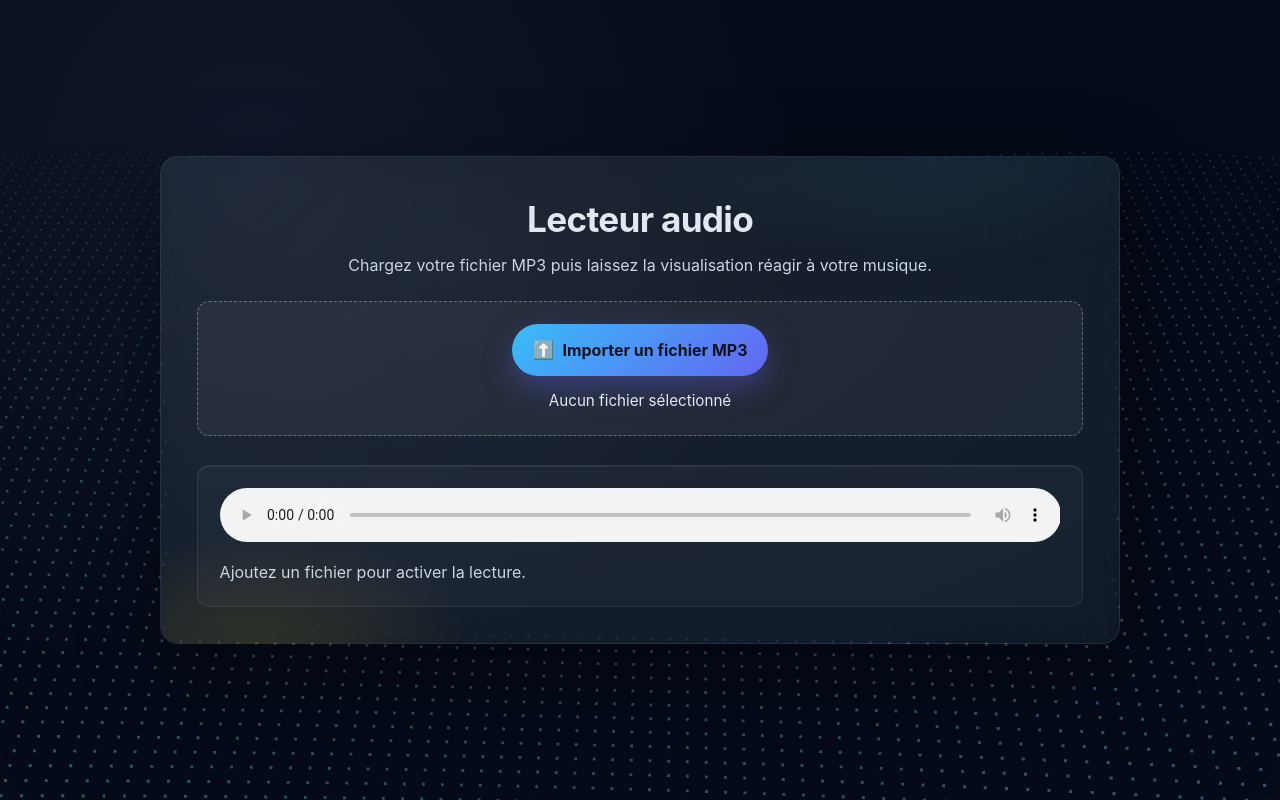
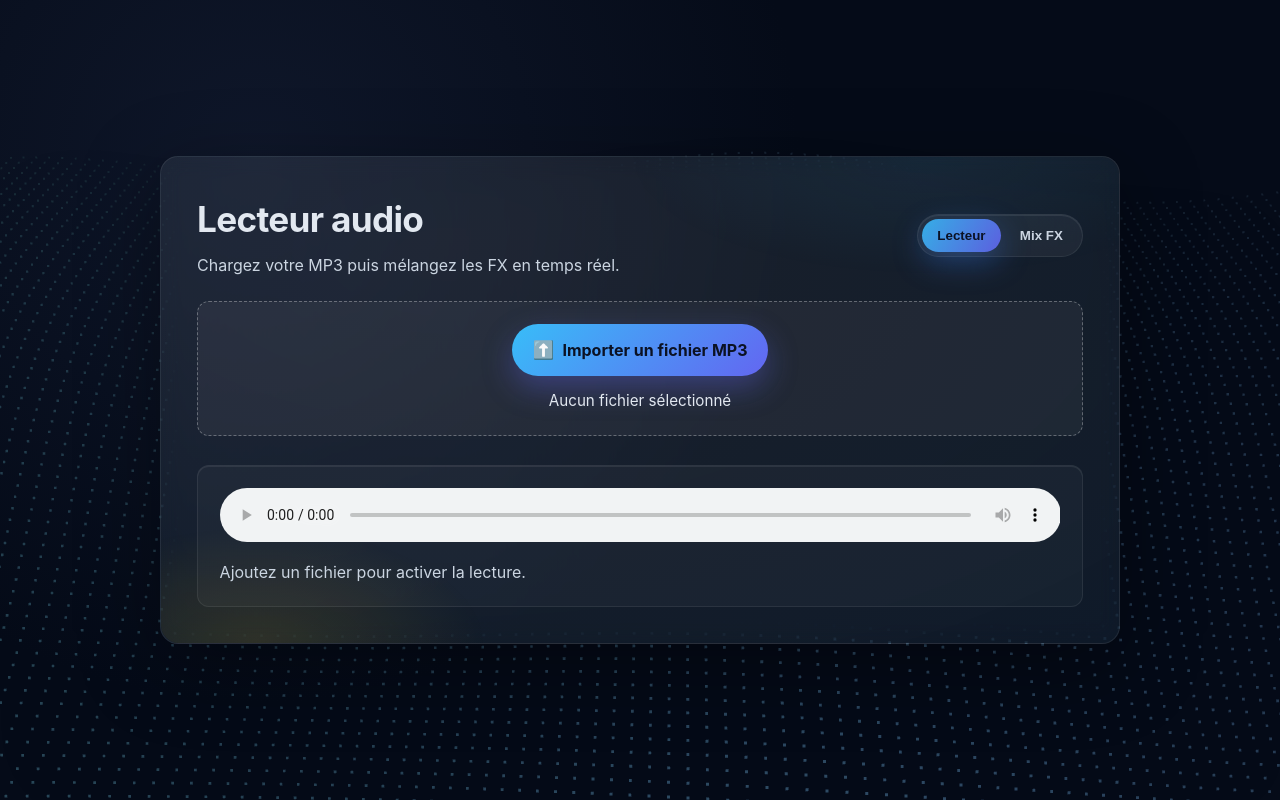
Before and after one commit to pierkiroule/mobi, a React (Vite) app: page / in a window 1280 px wide. Built offline with nearby package versions, Linux system fonts and the light colour scheme.

Commit message:
Add mixer controls for audio-reactive FX

```diff
--- a/src/App.css
+++ b/src/App.css
@@ -66,8 +66,11 @@ body {
 }
 
 .card__header {
-  text-align: center;
   margin-bottom: 1.5rem;
+  display: flex;
+  align-items: center;
+  justify-content: space-between;
+  gap: 1rem;
 }
 
 .card__header h1 {
@@ -125,6 +128,71 @@ body {
   font-size: 0.95rem;
 }
 
+.mode-toggle {
+  display: inline-flex;
+  align-items: center;
+  gap: 0.25rem;
+  padding: 0.25rem;
+  background: rgba(255, 255, 255, 0.05);
+  border-radius: 999px;
+  border: 1px solid rgba(255, 255, 255, 0.07);
+  box-shadow: inset 0 1px 0 rgba(255, 255, 255, 0.08);
+}
+
+.mode-toggle__button {
+  border: none;
+  background: transparent;
+  color: #cbd5e1;
+  padding: 0.55rem 0.95rem;
+  border-radius: 999px;
+  font-weight: 700;
+  cursor: pointer;
+  transition: all 150ms ease;
+}
+
+.mode-toggle__button:hover {
+  color: #e2e8f0;
+  background: rgba(255, 255, 255, 0.04);
+}
+
+.mode-toggle__button.is-active {
+  background: linear-gradient(120deg, rgba(56, 189, 248, 0.9), rgba(99, 102, 241, 0.9));
+  color: #0b1224;
+  box-shadow: 0 10px 30px rgba(59, 130, 246, 0.35);
+}
+
+.mixer {
+  margin-top: 1.65rem;
+  display: grid;
+  grid-template-columns: repeat(auto-fit, minmax(240px, 1fr));
+  gap: 1.1rem;
+}
+
+.slider {
+  padding: 1rem 1.2rem;
+  background: rgba(255, 255, 255, 0.03);
+  border-radius: 12px;
+  border: 1px solid rgba(255, 255, 255, 0.08);
+  box-shadow: inset 0 1px 0 rgba(255, 255, 255, 0.08);
+}
+
+.slider__label {
+  font-weight: 700;
+  color: #f8fafc;
+  margin-bottom: 0.4rem;
+}
+
+.slider input[type='range'] {
+  width: 100%;
+  accent-color: #38bdf8;
+}
+
+.slider__hint {
+  margin-top: 0.5rem;
+  color: #cbd5e1;
+  font-size: 0.9rem;
+}
+
 .player {
   margin-top: 1.85rem;
   padding: 1.35rem;
@@ -156,4 +224,9 @@ body {
   .card__header h1 {
     font-size: 1.8rem;
   }
+
+  .card__header {
+    flex-direction: column;
+    align-items: flex-start;
+  }
 }
--- a/src/App.jsx
+++ b/src/App.jsx
@@ -6,6 +6,12 @@ function App() {
   const [audioSrc, setAudioSrc] = useState('')
   const [fileName, setFileName] = useState('')
   const [objectUrl, setObjectUrl] = useState('')
+  const [isMixerMode, setIsMixerMode] = useState(false)
+  const [fxControls, setFxControls] = useState({
+    warp: 1.1,
+    pulse: 1.1,
+    colorShift: 0.55,
+  })
   const audioRef = useRef(null)
 
   useEffect(() => {
@@ -36,14 +42,37 @@ function App() {
     })
   }
 
+  const updateSlider = (key) => (event) => {
+    const value = parseFloat(event.target.value)
+    setFxControls((prev) => ({ ...prev, [key]: value }))
+  }
+
   return (
     <main className="app">
-      <Visualizer audioElement={audioRef} audioSrc={audioSrc} />
+      <Visualizer audioElement={audioRef} audioSrc={audioSrc} fxControls={fxControls} />
 
       <div className="card">
         <header className="card__header">
+          <div>
             <h1>Lecteur audio</h1>
-          <p>Chargez votre fichier MP3 puis laissez la visualisation réagir à votre musique.</p>
+            <p>Chargez votre MP3 puis mélangez les FX en temps réel.</p>
+          </div>
+          <div className="mode-toggle" role="group" aria-label="Mode d'affichage">
+            <button
+              type="button"
+              className={!isMixerMode ? 'mode-toggle__button is-active' : 'mode-toggle__button'}
+              onClick={() => setIsMixerMode(false)}
+            >
+              Lecteur
+            </button>
+            <button
+              type="button"
+              className={isMixerMode ? 'mode-toggle__button is-active' : 'mode-toggle__button'}
+              onClick={() => setIsMixerMode(true)}
+            >
+              Mix FX
+            </button>
+          </div>
         </header>
 
         <div className="upload">
@@ -62,6 +91,46 @@ function App() {
           </p>
         </div>
 
+        {isMixerMode ? (
+          <div className="mixer" aria-label="Réglages des FX audioreactifs">
+            <div className="slider">
+              <div className="slider__label">Déformation organique</div>
+              <input
+                type="range"
+                min={0.6}
+                max={1.8}
+                step={0.02}
+                value={fxControls.warp}
+                onChange={updateSlider('warp')}
+              />
+              <div className="slider__hint">Amplifie le tissage spatial des particules.</div>
+            </div>
+            <div className="slider">
+              <div className="slider__label">Impulsion réactive</div>
+              <input
+                type="range"
+                min={0.4}
+                max={1.9}
+                step={0.02}
+                value={fxControls.pulse}
+                onChange={updateSlider('pulse')}
+              />
+              <div className="slider__hint">Exagère l'impact audio sur les vagues.</div>
+            </div>
+            <div className="slider">
+              <div className="slider__label">Virage chromatique</div>
+              <input
+                type="range"
+                min={0}
+                max={1}
+                step={0.01}
+                value={fxControls.colorShift}
+                onChange={updateSlider('colorShift')}
+              />
+              <div className="slider__hint">Glisse de l'ambre chaud vers les bleus polaires.</div>
+            </div>
+          </div>
+        ) : (
           <div className="player">
             <audio
               controls
@@ -74,6 +143,7 @@ function App() {
             </audio>
             {!audioSrc && <p className="player__placeholder">Ajoutez un fichier pour activer la lecture.</p>}
           </div>
+        )}
       </div>
     </main>
   )
--- a/src/Visualizer.jsx
+++ b/src/Visualizer.jsx
@@ -74,12 +74,17 @@ const createAnalyser = (audioElement) => {
   }
 }
 
-const Visualizer = ({ audioElement, audioSrc }) => {
+const Visualizer = ({ audioElement, audioSrc, fxControls }) => {
   const containerRef = useRef(null)
   const rendererRef = useRef(null)
   const frameRef = useRef(0)
   const analyserRef = useRef(null)
   const basePositionsRef = useRef(null)
+  const controlsRef = useRef({ warp: 1.1, pulse: 1.1, colorShift: 0.55 })
+
+  useEffect(() => {
+    controlsRef.current = fxControls
+  }, [fxControls])
 
   useEffect(() => {
     const container = containerRef.current
@@ -132,13 +137,14 @@ const Visualizer = ({ audioElement, audioSrc }) => {
     const animate = () => {
       frameRef.current = requestAnimationFrame(animate)
       const elapsed = clock.getElapsedTime()
+      const controls = controlsRef.current || { warp: 1.1, pulse: 1.1, colorShift: 0.55 }
 
       const analyserData = analyserRef.current
       if (analyserData) {
         analyserData.analyser.getByteFrequencyData(analyserData.dataArray)
         const sum = analyserData.dataArray.reduce((acc, value) => acc + value, 0)
         const energy = sum / analyserData.dataArray.length / 255
-        reactiveLevel = lerp(reactiveLevel, energy * 1.4, 0.08)
+        reactiveLevel = lerp(reactiveLevel, energy * (0.8 + controls.pulse * 0.7), 0.08)
       } else {
         reactiveLevel = lerp(reactiveLevel, 0, 0.05)
       }
@@ -146,25 +152,31 @@ const Visualizer = ({ audioElement, audioSrc }) => {
       const posArray = geometry.getAttribute('position').array
       const colorArray = geometry.getAttribute('color').array
       const basePositions = basePositionsRef.current
-      const sway = Math.sin(elapsed * 0.35) * 0.3
+      const warp = 0.6 + controls.warp * 0.7
+      const pulseIntensity = 0.45 + controls.pulse * 0.55
+      const colorBias = (controls.colorShift - 0.5) * 0.6
+      const sway = Math.sin(elapsed * 0.35 * warp) * 0.32
 
       for (let i = 0; i < posArray.length; i += 3) {
         const baseX = basePositions[i]
         const baseY = basePositions[i + 1]
 
         const ribbon =
-          Math.sin(baseX * 0.65 + elapsed * 0.9) * 0.18 +
-          Math.cos(baseY * 0.75 - elapsed * 1.1) * 0.14
-        const pulse = Math.sin((baseX + baseY) * 0.9 + elapsed * 2.2) * reactiveLevel * 0.9
-        const depth = ribbon + pulse + sway * 0.4
+          Math.sin(baseX * 0.65 * warp + elapsed * (0.7 + warp * 0.4)) * 0.2 * warp +
+          Math.cos(baseY * 0.75 * warp - elapsed * (0.8 + warp * 0.35)) * 0.16 * warp
+        const pulse = Math.sin((baseX + baseY) * 1.1 + elapsed * 2.4) * reactiveLevel * pulseIntensity
+        const depth = ribbon + pulse + sway * 0.45
 
-        posArray[i] = baseX * (1.0 + reactiveLevel * 0.15)
-        posArray[i + 1] = baseY * 0.96 + Math.sin(elapsed * 0.3 + baseX * 0.4) * 0.06
+        posArray[i] = baseX * (1.0 + reactiveLevel * 0.18 * warp)
+        posArray[i + 1] =
+          baseY * 0.94 + Math.sin(elapsed * 0.3 * warp + baseX * 0.45) * (0.05 + warp * 0.015)
         posArray[i + 2] = depth
 
         const altitude = THREE.MathUtils.clamp((depth + 1.4) / 3, 0, 1)
-        const warmth = 0.55 + reactiveLevel * 0.35 + Math.sin(elapsed * 0.12 + baseX * 0.1) * 0.05
-        color.setHSL(warmth, 0.65, 0.36 + altitude * 0.25)
+        const warmthBase = 0.52 + colorBias
+        const warmth =
+          warmthBase + reactiveLevel * (0.3 + controls.pulse * 0.2) + Math.sin(elapsed * 0.12 + baseX * 0.1) * 0.06
+        color.setHSL(THREE.MathUtils.clamp(warmth, 0, 1), 0.67, 0.35 + altitude * (0.18 + colorBias * 0.18))
 
         colorArray[i] = color.r
         colorArray[i + 1] = color.g
```
Lines whose indentation alone changed are shown as unchanged.
